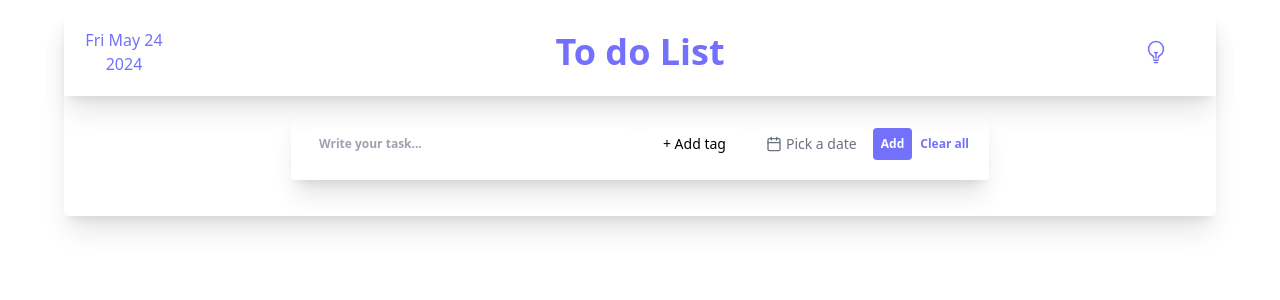
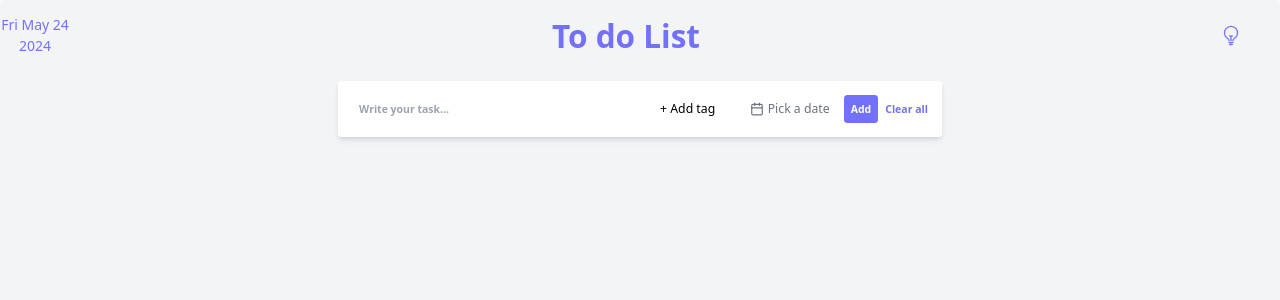
Before and after one commit to Rinakat225/Todo-list, a React (Create React App) app: page / in a window 1280 px wide. Shown: the top 300 px of the page. Built offline with nearby package versions, Linux system fonts and the light colour scheme.

Commit message:
Small styling improvement to set a couple standards

```diff
--- a/package.json
+++ b/package.json
@@ -14,6 +14,7 @@
         "clsx": "^2.1.1",
         "cmdk": "^1.0.0",
         "date-fns": "^3.6.0",
+        "framer-motion": "^11.2.10",
         "lucide-react": "^0.394.0",
         "react": "^18.3.1",
         "react-day-picker": "^8.10.1",
--- a/src/App.jsx
+++ b/src/App.jsx
@@ -1,9 +1,5 @@
 import TodoList from './TodoList';
 
 export default function App() {
-    return (
-        <div>
-            <TodoList />
-        </div>
-    );
+    return <TodoList />;
 }
--- a/src/TodoList.jsx
+++ b/src/TodoList.jsx
@@ -191,16 +191,18 @@ export default function TodoList() {
     ).toDateString();
 
     return (
-        <div className="h-auto mx-auto max-w-6xl mt-2 rounded shadow-xl flex flex-col bg-WHITE dark:bg-[#272640]">
-            <div className="p-5 flex text-center items-center justify-between shadow-xl text-[#7371fc]">
-                <span className="text-md w-20">{currentDate}</span>
-                <h1 className="text-4xl font-bold text-[#7371fc]">
+        <div className="h-full mx-auto rounded flex flex-col bg-gray-100 dark:bg-[#272640]">
+            <header className="flex text-center items-center justify-between text-[#7371fc]">
+                <span className="text-md w-20 py-4">{currentDate}</span>
+
+                <h1 className="text-4xl font-bold text-[#7371fc] py-4">
                     To do List
                 </h1>
+
                 <button onClick={() => handleDarkModeButtonClick()}>
-                    <LightBulbIcon className="size-6 w-20 text-[#7371fc] hover:text-[#cdc1ff] dark:hover:text-[#cdc1ff]" />
+                    <LightBulbIcon className="size-6 w-20 text-[#7371fc] hover:text-[#cdc1ff] dark:hover:text-[#cdc1ff] m-4" />
                 </button>
-            </div>
+            </header>
 
             <div className="self-center text-white">
                 <NewTasks
@@ -222,6 +224,7 @@ export default function TodoList() {
                     customTags={customTags}
                     setCustomTags={setCustomTags}
                 />
+
                 {showTasks && (
                     <Tabs
                         currentTab={currentTab}
@@ -230,7 +233,7 @@ export default function TodoList() {
                 )}
 
                 {showTasks && (
-                    <div className="mb-7">
+                    <div>
                         <Reorder.Group
                             axis="y"
                             values={userInput}
--- a/src/index.css
+++ b/src/index.css
@@ -74,3 +74,13 @@
         @apply bg-background text-foreground;
     }
 }
+
+html {
+    font-size: 14px;
+}
+
+html,
+body,
+#root {
+    @apply h-full;
+}
--- a/src/mainComponents/NewTasks.jsx
+++ b/src/mainComponents/NewTasks.jsx
@@ -50,26 +50,19 @@ export default function NewTasks({
         setSelectedTag(null);
     };
 
-    const NEWTASKS_DEFAULT_CLASSNAMES =
-        'p-2 m-2 font-bold rounded text-black dark:bg-[#525166] dark:text-black';
-
     return (
-        <>
         <form
-                className="p-3 mt-3 mb-9 flex items-center text-xs shadow-xl rounded"
+            className="p-2 mt-3 mb-9 flex items-center bg-white text-xs shadow-md rounded"
             onSubmit={handleSubmitUserInputButtonClick}
         >
-                <div>
             <input
-                        className={twMerge(NEWTASKS_DEFAULT_CLASSNAMES, 'w-80')}
+                className="p-2 m-2 font-bold rounded text-black dark:bg-[#525166] dark:text-black w-80"
                 type="text"
                 placeholder="Write your task..."
                 value={newTask}
                 onChange={(event) => setNewTask(event.target.value)}
             />
-                </div>
 
-                <div>
             <ComboBoxResponsive
                 selectedTag={selectedTag}
                 setSelectedTag={setSelectedTag}
@@ -78,16 +71,14 @@ export default function NewTasks({
                 customTags={customTags}
                 setCustomTags={setCustomTags}
             />
-                </div>
 
-                <div>
             <DatePicker date={date} setDate={setDate} />
-                </div>
 
             <div>
                 <button className="p-2 rounded font-semibold bg-[#7371fc] text-white hover:text-[#cdc1ff]">
                     Add
                 </button>
+
                 <button
                     className="p-2 rounded font-bold text-[#7371fc] hover:text-[#cdc1ff]"
                     onClick={() => onClearAllTasksButtonClick()}
@@ -96,6 +87,5 @@ export default function NewTasks({
                 </button>
             </div>
         </form>
-        </>
     );
 }
--- a/src/mainComponents/Buttons.jsx
+++ b/src/mainComponents/TaskActions.jsx
@@ -3,7 +3,7 @@ import {TrashIcon} from '@heroicons/react/20/solid';
 import {PencilSquareIcon} from '@heroicons/react/20/solid';
 import {CheckIcon} from '@heroicons/react/20/solid';
 
-export default function Buttons({
+export default function TaskActions({
     id,
     edit,
     completed,
@@ -40,6 +40,7 @@ export default function Buttons({
                     </span>
                 </button>
             )}
+
             {edit === id ? (
                 <button
                     onClick={() => onSaveEditedTaskButtonClick(id)}
--- a/src/mainComponents/TaskList.jsx
+++ b/src/mainComponents/TaskList.jsx
@@ -1,5 +1,5 @@
 import Task from './Task';
-import Buttons from './Buttons';
+import TaskActions from './TaskActions';
 import {twMerge} from 'tailwind-merge';
 
 export default function TaskList({
@@ -25,12 +25,8 @@ export default function TaskList({
     newDate,
     selectedTag,
 }) {
-    const TASKLIST_DEFAULT_TEXT_CLASSNAMES =
-        'p-5 rounded flex justify-between items-center shadow-xl text-base font-semibold text-black dark:text-[#cdc1ff]';
-
     return (
-        <div className="flex flex-col justify-center cursor-grab">
-            <div className={TASKLIST_DEFAULT_TEXT_CLASSNAMES}>
+        <div className="p-5 bg-white rounded flex justify-between items-center shadow-md text-base font-semibold text-black dark:text-[#cdc1ff]">
             <Task
                 userInput={userInput}
                 id={id}
@@ -50,21 +46,16 @@ export default function TaskList({
                 completed={completed}
             />
 
-                <Buttons
+            <TaskActions
                 id={id}
                 edit={edit}
                 completed={completed}
                 onRemoveTaskButtonClick={onRemoveTaskButtonClick}
                 onEditTaskButtonClick={onEditTaskButtonClick}
                 onSaveEditedTaskButtonClick={onSaveEditedTaskButtonClick}
-                    onCancelEditingModeButtonClick={
-                        onCancelEditingModeButtonClick
-                    }
-                    onMarkTaskCompletedButtonClick={
-                        onMarkTaskCompletedButtonClick
-                    }
+                onCancelEditingModeButtonClick={onCancelEditingModeButtonClick}
+                onMarkTaskCompletedButtonClick={onMarkTaskCompletedButtonClick}
             />
-            </div>
         </div>
     );
 }
```
Also changed, not shown: 1 other file (tests, documents, lock files or other folders). Lines whose indentation alone changed are shown as unchanged.
